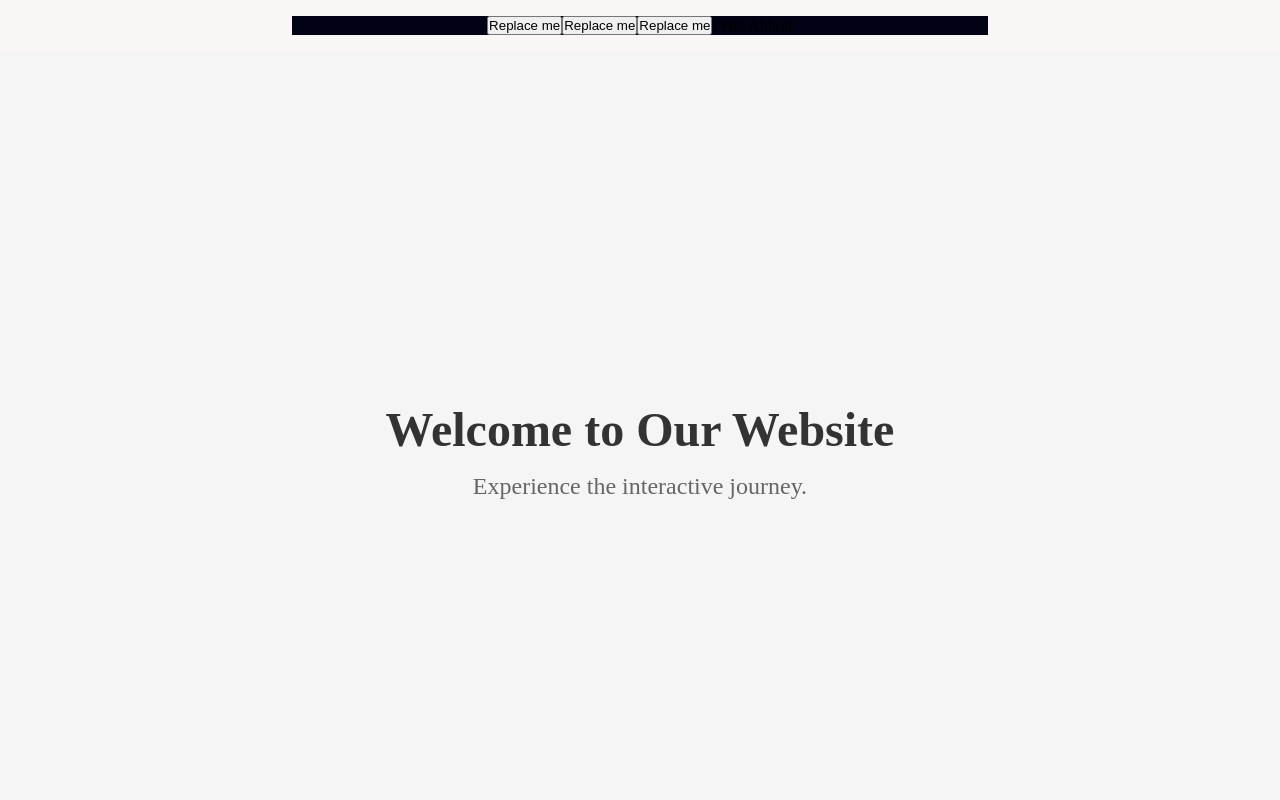
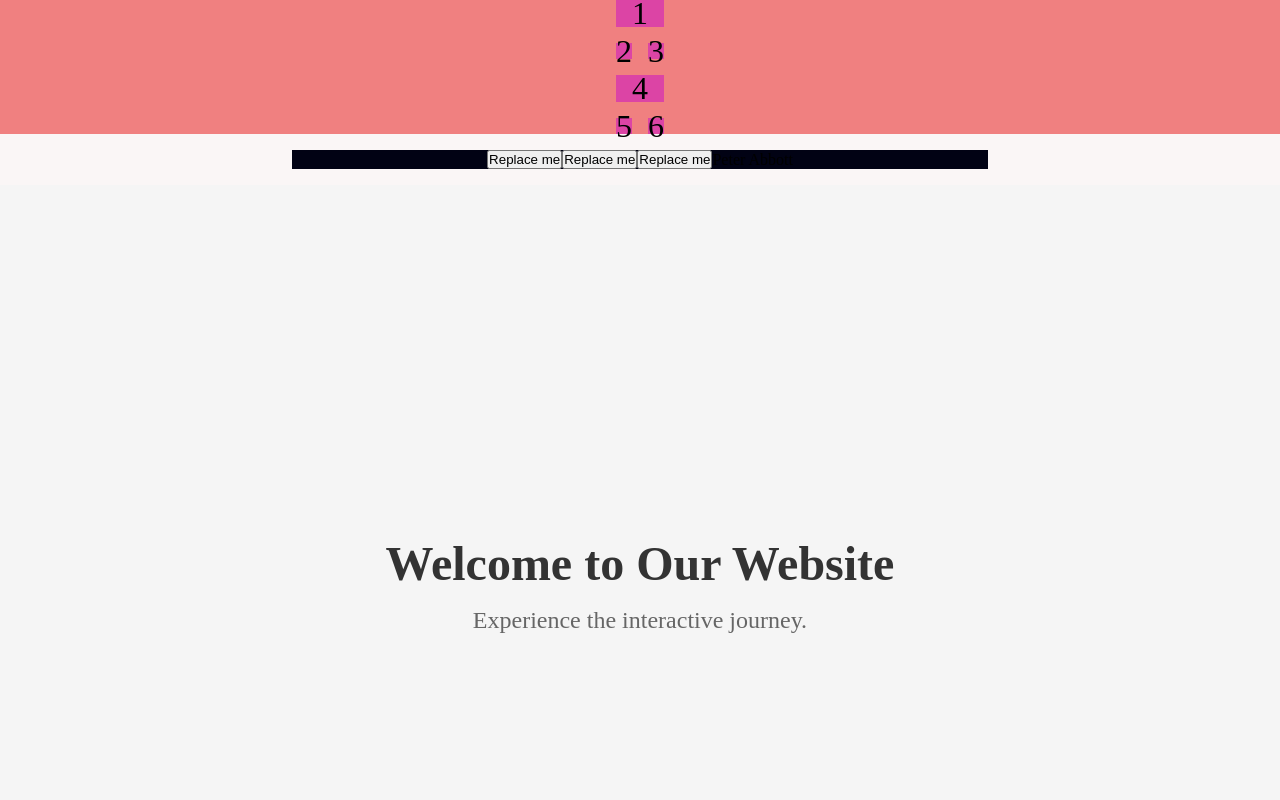
Before and after one commit to The-Awkward-Customer/my-portfolio, a Next.js app: page / in a window 1280 px wide. Shown: the top 800 px of the page. Built offline with nearby package versions, Linux system fonts and the light colour scheme.

Commit message:
grid boilderplate added

```diff
--- a/src/app/page.tsx
+++ b/src/app/page.tsx
@@ -5,6 +5,9 @@ import ProgressBar from "@/components/progressBar/progressBar";
 import styles from "./page.module.css";
 
 import HeroSection from "@/components/PageComponents/indexComponents/heroSection/heroSection";
+import SectionHeader from "@/components/SectionHeaders/SectionHeader";
+import GridLayout from "@/components/PageComponents/indexComponents/GridLayout/GridLayout";
+import Placeholder from "@/components/Placeholder/Placeholder";
 
 
 
@@ -28,6 +31,15 @@ const images = [
 
   return (
     <main className={styles.main}>
+<GridLayout>
+        <Placeholder optionalText="1" />
+        <Placeholder optionalText="2" />
+        <Placeholder optionalText="3"/>
+        <Placeholder optionalText="4" />
+        <Placeholder optionalText="5" />
+        <Placeholder optionalText="6"/>
+      </GridLayout>
+
       <ProgressBar>
         <p>Congratulations! You&apos;ve reached the bottom of the page!</p>
       </ProgressBar>
@@ -41,6 +53,9 @@ const images = [
           <p>Scroll down to see the progress bar in action!</p>
         </div>
       </section>
+      <section>
+        <SectionHeader title="About Me" standfirst="Hello"/>
+      </section>
     </main>
   );
 }
--- /dev/null
+++ b/src/components/PageComponents/indexComponents/GridLayout/GridLayout.module.css
@@ -0,0 +1,42 @@
+
+.gridContainer{
+    display: flex;
+    flex-direction: column;
+    align-items: center;
+    justify-content: center;
+    background-color: lightcoral;
+    width: 100%;
+}
+
+.gridLayout {
+    display: grid;
+    grid-template-columns: repeat(2, 1fr); /* Two equal columns */
+    gap: 16px; /* Space between grid items */
+    grid-auto-flow: dense; /* Fill the grid according to item spans */
+  }
+
+  .gridLayout > :nth-child(3n + 1) {
+    grid-column: span 2; /* Full width */
+    aspect-ratio: 16 / 9; /* Widescreen aspect ratio */
+  }
+
+  .gridLayout > :nth-child(3n + 2),
+  .gridLayout > :nth-child(3n + 3) {
+    grid-column: span 1; /* Half width */
+    aspect-ratio: 1 / 1; /* Square */
+  }
+
+/* Mobile */
+@media (max-width: 767px) {
+
+}
+
+/* Tablet */
+@media (min-width: 768px) and (max-width: 1024px) {
+    /* Add your tablet styles here */
+}
+
+/* Desktop */
+@media (min-width: 1025px) {
+    /* Add your desktop styles here */
+}
--- /dev/null
+++ b/src/components/PageComponents/indexComponents/GridLayout/GridLayout.tsx
@@ -0,0 +1,20 @@
+import styles from "./GridLayout.module.css"
+
+
+interface GridLayoutProps {
+    children: React.ReactNode;
+}
+
+const GridLayout: React.FC<GridLayoutProps> = ({ children }) => {
+
+
+    return (
+        <section className={styles.gridContainer}>
+        <div className={styles.gridLayout}>
+            {children}
+        </div>
+        </section>
+    );
+}
+
+export default GridLayout;
--- /dev/null
+++ b/src/components/Placeholder/Placeholder.module.css
@@ -0,0 +1,13 @@
+.placeholderContainer {
+    display: flex;
+    justify-content: center;
+    align-items: center;
+    width: 100%;
+    height: 100%;
+    background-color: rgba(202, 9, 202, 0.5);
+}
+
+.placeholderText {
+    font-size: 2rem;
+    text-align: center;
+}
--- /dev/null
+++ b/src/components/Placeholder/Placeholder.tsx
@@ -0,0 +1,16 @@
+import React from 'react';
+import styles from "./Placeholder.module.css"
+
+interface PlaceholderProps  {
+    optionalText?: string
+}
+
+const Placeholder: React.FC<PlaceholderProps> = ({optionalText = "Placeholder"}) => {
+    return (
+        <div className={styles.placeholderContainer}>
+            <p className={styles.placeholderText}>{optionalText}</p>
+        </div>
+    );
+};
+
+export default Placeholder;
--- /dev/null
+++ b/src/components/SectionHeaders/SectionHeader.module.css
@@ -0,0 +1,15 @@
+.sectionHeaderRoot {
+    font-size: 2rem;
+    font-weight: bold;
+    text-align: center;
+    margin: 2rem 0;
+    color: #333;
+}
+
+.sectionStandfirst {
+    font-size: 1.5rem;
+    font-weight: normal;
+    text-align: center;
+    margin: 1rem 0;
+    color: #666;
+}
--- /dev/null
+++ b/src/components/SectionHeaders/SectionHeader.tsx
@@ -0,0 +1,18 @@
+import React from 'react';
+import styles from "./SectionHeader.module.css";
+
+interface SectionHeaderProps {
+    title: string;
+    standfirst?: string;
+}
+
+const SectionHeader: React.FC<SectionHeaderProps> = ({ title, standfirst }) => {
+    return (
+        <div className={`${styles.sectionHeaderRoot}`}>
+            {standfirst && <p className={`${styles.sectionStandfirst}`}>{standfirst}</p>}
+            <h2>{title}</h2>
+        </div>
+    );
+};
+
+export default SectionHeader;
```
